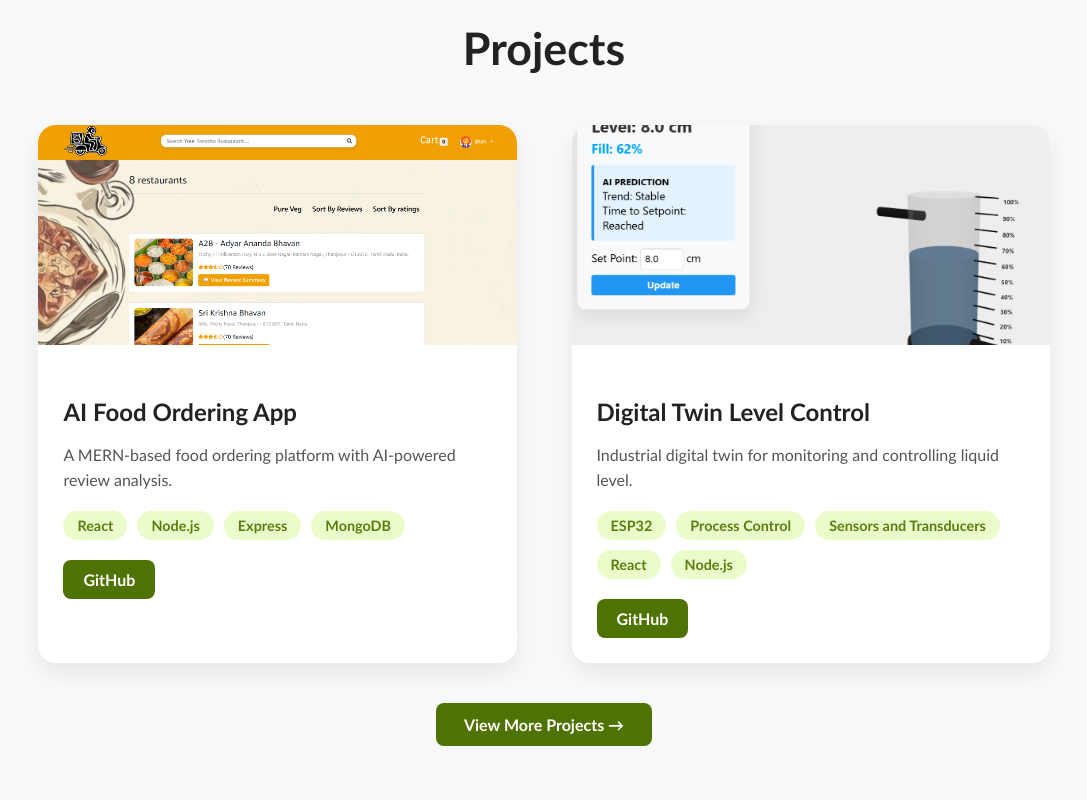
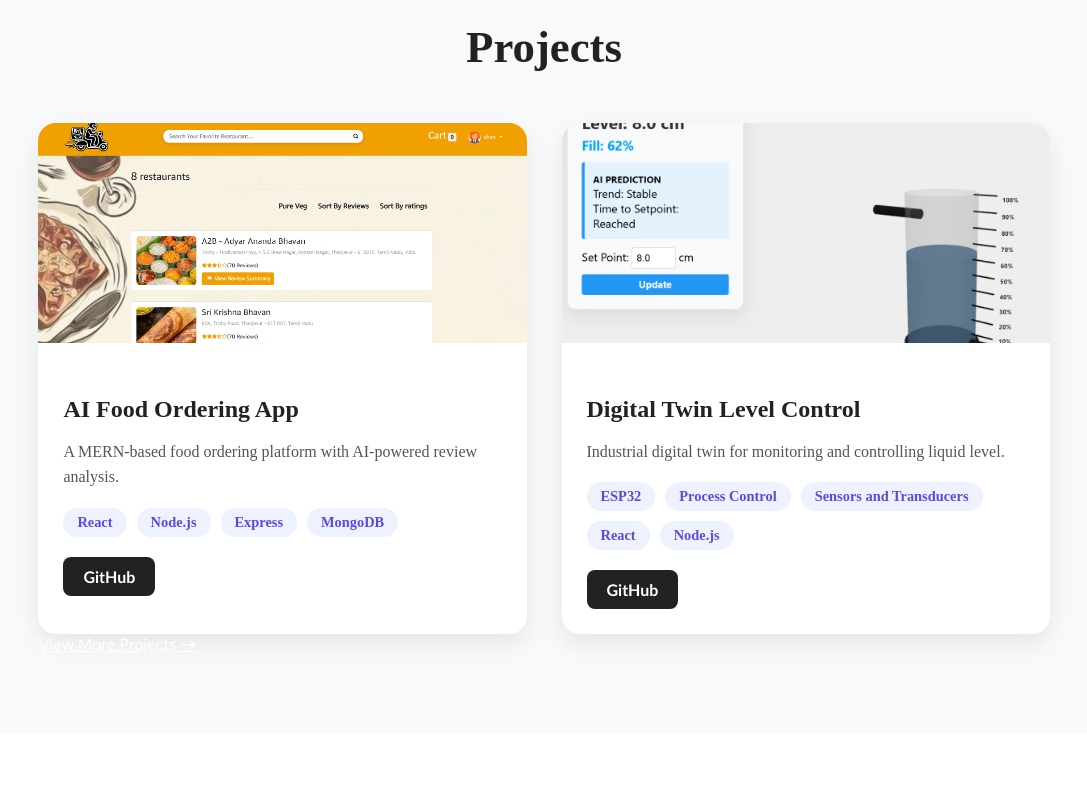
Before and after one commit to shanmathi180/portfolio, a React (Vite) app: page / in a window 1280 px wide. Shown: the part 1960-2760 px from the top of the page, without its empty margins (96-1183 px from the left). Built offline with nearby package versions, Linux system fonts and the light colour scheme.

Commit message:
Update Projects.css

```diff
--- a/src/styles/Projects.css
+++ b/src/styles/Projects.css
@@ -1,7 +1,6 @@
 #projects {
     padding: 80px 10%;
     background: #f8f9fa;
-    font-family: 'Gill Sans', 'Gill Sans MT', Calibri, 'Trebuchet MS', sans-serif;
 }
 
 #projects h2 {
@@ -14,21 +13,20 @@
 .projects-container {
     display: grid;
     grid-template-columns: repeat(auto-fit, minmax(340px, 1fr));
-    gap: 55px;
+    gap: 35px;
 }
 
 .project-card {
     background: #fff;
     border-radius: 18px;
     overflow: hidden;
-    box-shadow: 0 10px 25px rgba(0, 0, 0, 0.08);
+    box-shadow: 0 10px 25px rgba(0,0,0,0.08);
     transition: 0.3s ease;
-
 }
 
 .project-card:hover {
     transform: translateY(-10px);
-    box-shadow: 0 18px 35px rgba(0, 0, 0, 0.15);
+    box-shadow: 0 18px 35px rgba(0,0,0,0.15);
 }
 
 .project-card img {
@@ -61,8 +59,8 @@
 }
 
 .tech-stack span {
-    background: rgb(235, 252, 203);
-    color: rgb(90, 126, 14);
+    background: #eef2ff;
+    color: #5b4bdb;
     padding: 6px 14px;
     border-radius: 20px;
     font-size: 0.9rem;
@@ -83,38 +81,16 @@
 }
 
 .github-btn {
-    background: rgb(79, 115, 2);
+    background: #222;
     color: white;
 }
 
-/* .demo-btn {
+.demo-btn {
     background: #6C63FF;
     color: white;
-} */
+}
 
 .github-btn:hover,
 .demo-btn:hover {
     opacity: 0.9;
-    background: rgb(115, 155, 24);
 }
-
-.more-projects {
-    margin-top: 40px;
-    text-align: center;
-}
-
-.view-more-btn {
-    display: inline-block;
-    padding: 12px 28px;
-    background-color: #4f7302;
-    color: white;
-    text-decoration: none;
-    border-radius: 8px;
-    font-weight: 600;
-    transition: 0.3s ease;
-}
-
-.view-more-btn:hover {
-    background-color: #3d5901;
-    transform: translateY(-2px);
-}
```
